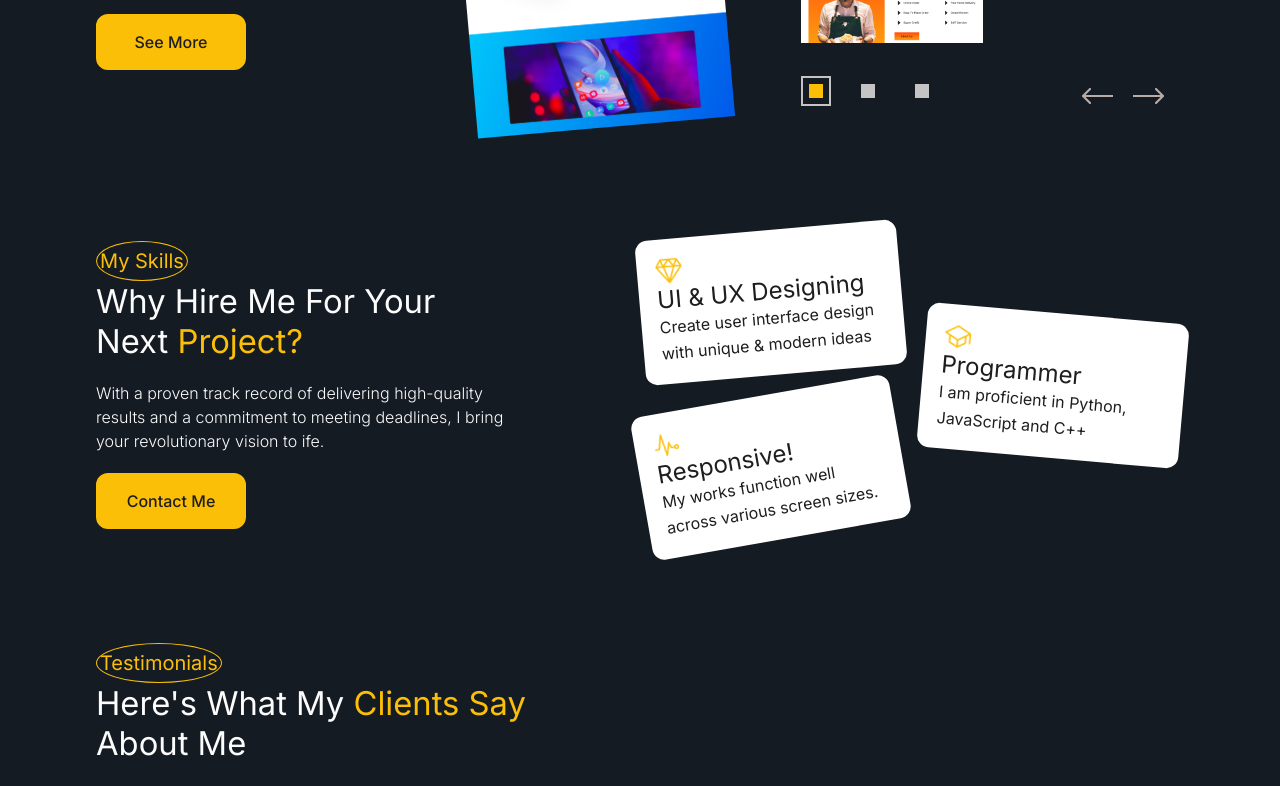
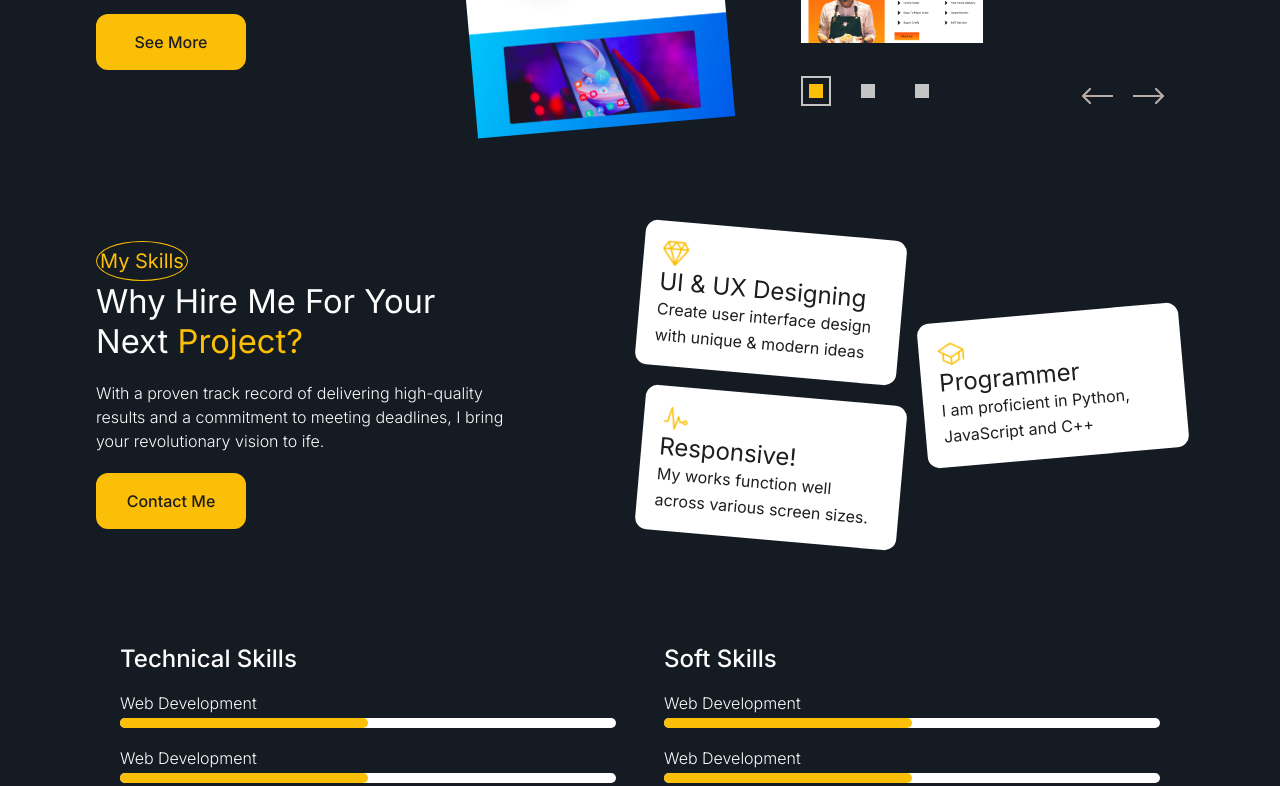
Before and after one commit to romeyiow/personal-portfolio, a React (Vite) app: page / in a window 1280 px wide. Shown: the part 2000-2786 px from the top of the page. Built offline with nearby package versions, Linux system fonts and the light colour scheme.

Commit message:
MySkills base structure done

```diff
--- a/index.html
+++ b/index.html
@@ -6,7 +6,7 @@
   <meta name="viewport" content="width=device-width, initial-scale=1.0">
   <link rel="stylesheet" href="assets/css/styles.css">
   <link rel="stylesheet" href="assets/css/bg-design.css">
-  <link rel="icon" href="/public/assets/images/nav/jlogo.png" type="image/png">
+  <link rel="icon" href="/assets/images/nav/jlogo.png" type="image/png">
   <title>Jerome's Web Portfolio</title>
 </head>
 
@@ -18,9 +18,9 @@
     var counter = 3;
 
     var arrayOfImages = [
-      "public/assets/images/projects/orange.png",
-      "public/assets/images/projects/pink.png",
-      "public/assets/images/projects/blue.png"
+      "/assets/images/projects/orange.png",
+      "/assets/images/projects/pink.png",
+      "/assets/images/projects/blue.png"
 
     ];
     function changeBackgroundImage(k) {
--- a/public/assets/css/styles.css
+++ b/public/assets/css/styles.css
@@ -674,6 +674,7 @@ section.skills {
     height: auto;
     display: grid;
     grid-template-columns: 1fr 1fr;
+    margin-bottom: 2em !important;
 }
 
 /* ==================== texts ==================== */
@@ -753,23 +754,91 @@ section.skills {
 }
 
 .card1 {
+    transform: rotate(5deg);
+}
+
+.card2 {
+    transform: rotate(5deg);
+}
+
+.card3 {
     transform: rotate(-5deg);
 }
 
-.card2 {
-    transform: rotate(-10deg);
-}
-.card3 {
-    transform: rotate(5deg);
+/* ==================== SKILLS: LOWER PART ==================== */
+.skill-show {
+    /* border: 1px solid red; */
+    margin-top: 5em;
+    /* display: none; */
+    display: flex;
+    flex-direction: column;
+    padding: 24px;
+    row-gap: 20px;
 }
 
-/* ==================== SKILLS: LOWER PART ==================== */
-.skills-lower{
-    border: 1px solid red;
+.skill-show .chart {
+    /* border: 1px dotted green; */
+    width: 100%;
+    display: flex;
+    flex-direction: column;
+    row-gap: 5px;
+}
+
+.skill-show .chart h5 {
+    font-size: 16px;
+    font-weight: 100;
+
+}
+
+.skill-level-cont {
+    width: 100%;
+    height: 10px;
+    border-radius: 10px;
+    background-color: #FFFFFF;
+    position: relative;
+}
+
+.skill-level-ind {
+    width: 50%;
+    height: 10px;
+    background: var(--c-accent);
+    position: absolute;
+    left: 0;
+    border-radius: 10px;
+    z-index: 10;
+}
+
+.skill-show h4 {
+    font-size: 24px;
+    font-weight: 500;
+    /* margin-bottom: 1em; */
+}
+
+
+.skill-stack {
+    background-color: #0D1117;
+    width: 100%;
+    /* height: 120px; */
+    display: flex;
+    flex-direction: column;
+    align-items: center;
+    justify-content: center;
+    padding: 24px;
+    margin-bottom: 6vw;
+    row-gap: 10px;
+}
+
+.skill-stack h4{
+    font-weight:200;
+    opacity: 70%;
     display: none;
 }
 
-
+.skill-stack img {
+    object-fit: contain;
+    width: auto;
+    height: 90px;
+}
 
 /* ========================================================= */
 /* ==================== PROJECT-SECTION ==================== */
--- a/src/components/Designs.jsx
+++ b/src/components/Designs.jsx
@@ -2,10 +2,10 @@ export default function Designs() {
     return (
         <div className="designs-container">
             <div className="nav-hero-des left">
-                <img src="public/assets/images/design/three-clustered-dots.png" alt="" />
+                <img src="/assets/images/design/three-clustered-dots.png" alt="" />
             </div>
             <div className="nav-hero-des right">
-                <img src="public/assets/images/design/Group 9079.png" alt="" />
+                <img src="/assets/images/design/Group 9079.png" alt="" />
             </div>
         </div>
     )
--- a/src/components/Footer.jsx
+++ b/src/components/Footer.jsx
@@ -5,16 +5,16 @@ export default function Footer() {
             <span className="credits"> JCI - All Rights Reserved</span>
             <div className="social-media">
                 <a href="">
-                    <img src="assets/icons/vuesax/bold/dribbble.png" alt="" />
+                    <img src="/assets/icons/vuesax/bold/dribbble.png" alt="" />
                 </a>
                 <a href="">
-                    <img src="assets/icons/vuesax/bold/facebook.png" alt="" />
+                    <img src="/assets/icons/vuesax/bold/facebook.png" alt="" />
                 </a>
                 <a href="">
-                    <img src="assets/icons/vuesax/bold/instagram.png" alt="" />
+                    <img src="/assets/icons/vuesax/bold/instagram.png" alt="" />
                 </a>
                 <a href="">
-                    <img src="assets/icons/vuesax/bold/sms.png" alt="" />
+                    <img src="/assets/icons/vuesax/bold/sms.png" alt="" />
                 </a>
             </div>
         </footer>
--- a/src/components/SkillsSection.jsx
+++ b/src/components/SkillsSection.jsx
@@ -44,30 +44,104 @@ function UpperPart() {
 function LowerPart() {
     return (
         <>
-            <div className="skills-lower">
-                <div className="tech-skills">
+            <div className="skill-show tech-skills">
                 <h4>Technical Skills</h4>
-                    <div className="tech-skill tech-skill1">
-                        <h5>HTML, CSS, JavaScript</h5>
+                <div className="chart tech-skill tech-skill1">
+                    <h5>Web Development </h5>
+                    <div className="skill-level-cont">
+                        <div className="skill-level-ind"></div>
+                    </div>
+                </div>
+                <div className="chart tech-skill tech-skill1">
+                    <h5>Web Development </h5>
+                    <div className="skill-level-cont">
+                        <div className="skill-level-ind"></div>
+                    </div>
+                </div>
+                <div className="chart tech-skill tech-skill1">
+                    <h5>Web Development </h5>
+                    <div className="skill-level-cont">
+                        <div className="skill-level-ind"></div>
+                    </div>
+                </div>
+                <div className="chart tech-skill tech-skill1">
+                    <h5>Web Development </h5>
+                    <div className="skill-level-cont">
+                        <div className="skill-level-ind"></div>
+                    </div>
+                </div>
+                <div className="chart tech-skill tech-skill1">
+                    <h5>Web Development </h5>
+                    <div className="skill-level-cont">
+                        <div className="skill-level-ind"></div>
+                    </div>
+                </div>
+
+            </div>
+            <div className="skill-show  soft-skills">
+                <h4>Soft Skills</h4>
+                <div className="chart tech-skill tech-skill1">
+                    <h5>Web Development </h5>
+                    <div className="skill-level-cont">
+                        <div className="skill-level-ind"></div>
+                    </div>
+                </div>
+                <div className="chart tech-skill tech-skill1">
+                    <h5>Web Development </h5>
+                    <div className="skill-level-cont">
+                        <div className="skill-level-ind"></div>
+                    </div>
+                </div>
+                <div className="chart tech-skill tech-skill1">
+                    <h5>Web Development </h5>
+                    <div className="skill-level-cont">
+                        <div className="skill-level-ind"></div>
+                    </div>
+                </div>
+                <div className="chart tech-skill tech-skill1">
+                    <h5>Web Development </h5>
+                    <div className="skill-level-cont">
+                        <div className="skill-level-ind"></div>
+                    </div>
+                </div>
+                <div className="chart tech-skill tech-skill1">
+                    <h5>Web Development </h5>
                     <div className="skill-level-cont">
                         <div className="skill-level-ind"></div>
                     </div>
                 </div>
             </div>
-                <div className="soft-skills">
-                    <h4>Soft Skills</h4>
+
+        </>
+    )
+}
+
+
+function SkillStack() {
+    return (
+        <>
+            <div className="skill-stack">
+                <h4>Skill Stack</h4>
+                <div>
+
+                    <img src="public\assets\images\skills\skill-stack.png" alt="" />
                 </div>
+
             </div>
+
         </>
     )
 }
 export default function SkillsSection() {
     return (
-
+        <>
             <section className="skills" id="skills">
                 <UpperPart />
                 <LowerPart />
             </section>
+            <SkillStack />
+        </>
+
 
     )
 }
```
Also changed, not shown: public/assets/images/skills/skill-stack.png (added). Lines whose indentation alone changed are shown as unchanged.
